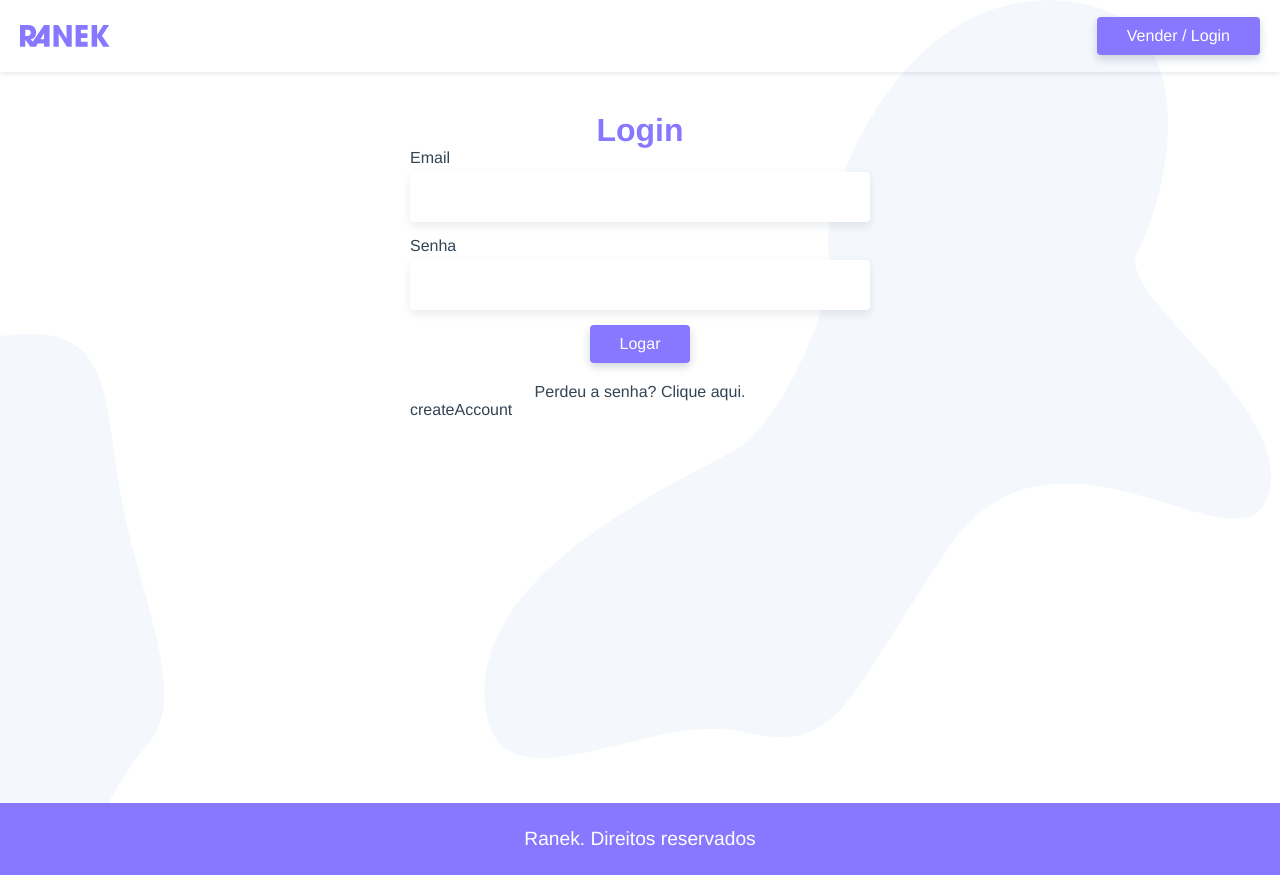
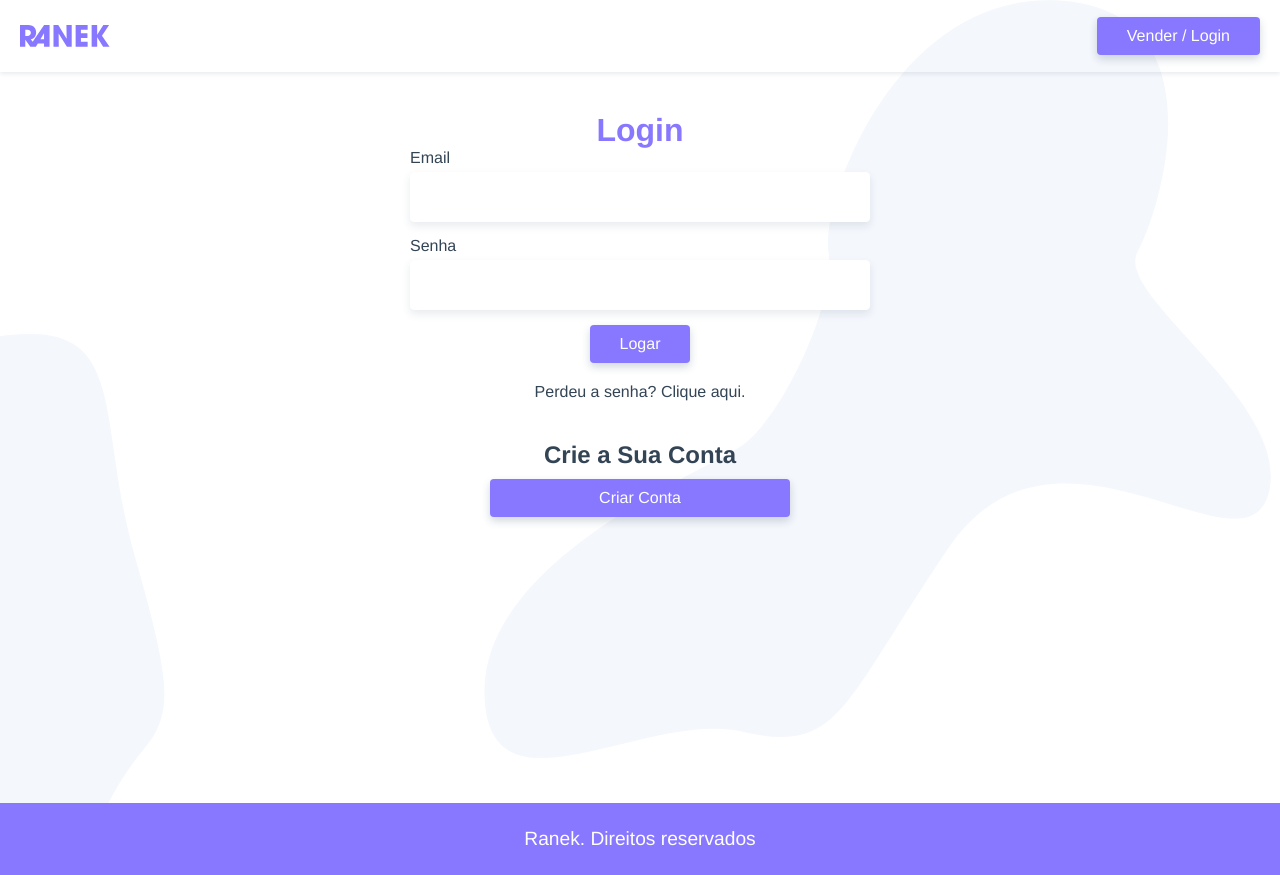
Before and after one commit to rezendefelipe/vue-ranek, a Vue app: page /login in a window 1280 px wide. Built offline with nearby package versions, Linux system fonts and the light colour scheme.

Commit message:
feat: add cep service and complet adress and fix store

```diff
--- a/src/components/UserForm.vue
+++ b/src/components/UserForm.vue
@@ -7,7 +7,7 @@
     <label for="password">Senha</label>
     <input type="password" id="password" name="password" v-model="password">
     <label for="cep">CEP</label>
-    <input type="cep" id="cep" name="cep" v-model="cep">
+    <input type="cep" id="cep" name="cep" v-model="cep" @keyup="getAddressByCep">
     <label for="street">Rua</label>
     <input type="street" id="street" name="street" v-model="street">
     <label for="number">Número</label>
@@ -25,8 +25,24 @@
 </template>
 
 <script>
+import { getCep } from "@/services.js"
+
 export default {
     name: "UserForm",
+    methods: {
+        getAddressByCep() {
+            const cep = this.cep.replace(/\D/g, "");
+            if (cep.length === 8) {
+                getCep(cep).then(resp => {
+                    this.street = resp.data.logradouro;
+                    this.bairro = resp.data.bairro;
+                    this.city = resp.data.localidade;
+                    this.state = resp.data.uf;
+                })
+            }
+
+        }
+    },
     computed: {
         name: {
             get() {
--- a/src/components/createAccount.vue
+++ b/src/components/createAccount.vue
@@ -1,13 +1,46 @@
 <template>
-  <p>createAccount</p>
+  <section>
+    <h2>Crie a Sua Conta</h2>
+    <transition mode="out-in">
+      <button v-if="!criar" class="btn" @click="criar = true">Criar Conta</button>
+      <UserForm v-else>
+        <button class="btn btn-form">Criar Usuário</button>
+      </UserForm>
+    </transition>
+  </section>
 </template>
 
 <script>
+import UserForm from "@/components/UserForm.vue";
+
 export default {
-    name: "createAccount",
-}
+  name: "LoginCriar",
+  components: {
+    UserForm
+  },
+  data() {
+    return {
+      criar: false
+    };
+  }
+};
 </script>
 
-<style>
+<style scoped>
+h2 {
+  text-align: center;
+  margin-top: 40px;
+  margin-bottom: 10px;
+}
 
+.btn {
+  width: 100%;
+  max-width: 300px;
+  margin-left: auto;
+  margin-right: auto;
+}
+
+.btn-form {
+  max-width: 100%;
+}
 </style>
--- a/src/services.js
+++ b/src/services.js
@@ -12,3 +12,7 @@ export const api = {
         return axiosInstance.post(endpoint, body);
     }
 }
+
+export function getCep(cep) {
+    return axios.get(`https://viacep.com.br/ws/${ cep }/json`);
+}
--- a/src/store/index.js
+++ b/src/store/index.js
@@ -28,7 +28,7 @@ export default new Vuex.Store({
       state.login = payload
     },
     UPDATE_USER(state, payload) {
-      state.user = payload
+      state.user = Object.assign(state.user, payload);
     }
   },
   actions: {
```
